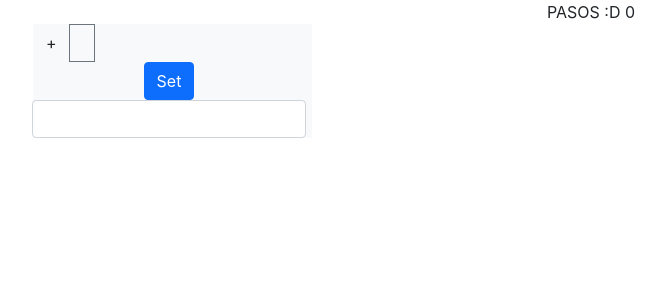
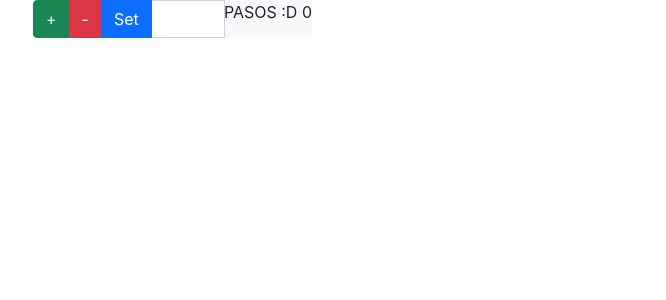
Before and after one commit to NicolasDelValle/Sprint4, a React (Create React App) app: page / in a window 1280 px wide. Shown: the top 300 px of the page, without its empty margins (49-715 px from the left). Built offline with nearby package versions, Linux system fonts and the light colour scheme.

Commit message:
Update conut.js

```diff
--- a/src/components/conut.js
+++ b/src/components/conut.js
@@ -1,12 +1,6 @@
 import { useSelector, useDispatch } from "react-redux";
 import React, { useState } from "react";
-import {
-  Button,
-  InputGroup,
-  FormControl,
-  Container,
-  Form,
-} from "react-bootstrap";
+import { Button, InputGroup, FormControl, Container } from "react-bootstrap";
 
 function Count() {
   const dispatch = useDispatch();
@@ -15,19 +9,14 @@ function Count() {
   return (
     <div>
       <Container>
-        <span>PASOS :D {taskList}</span>
         <InputGroup className="w-25 mb-3 bg-light">
-          <Button
-            onClick={() => dispatch({ type: "inc" })}
-            variant="out-line-secondary"
-          >
+          <Button onClick={() => dispatch({ type: "inc" })} variant="success">
             +
           </Button>
-          <Button
-            onClick={() => dispatch({ type: "dec" })}
-            variant="outline-secondary"
-          ></Button>
-          <Form>
+          <Button onClick={() => dispatch({ type: "dec" })} variant="danger">
+            -
+          </Button>
+
           <Button
             variant="primary"
             onClick={() =>
@@ -40,7 +29,7 @@ function Count() {
             onInput={(event) => setValueToSet(event.target.value)}
             aria-label="Example text with two button addons"
           />
-          </Form>
+          <span>PASOS :D {taskList}</span>
         </InputGroup>
       </Container>
     </div>
```
Lines whose indentation alone changed are shown as unchanged.
